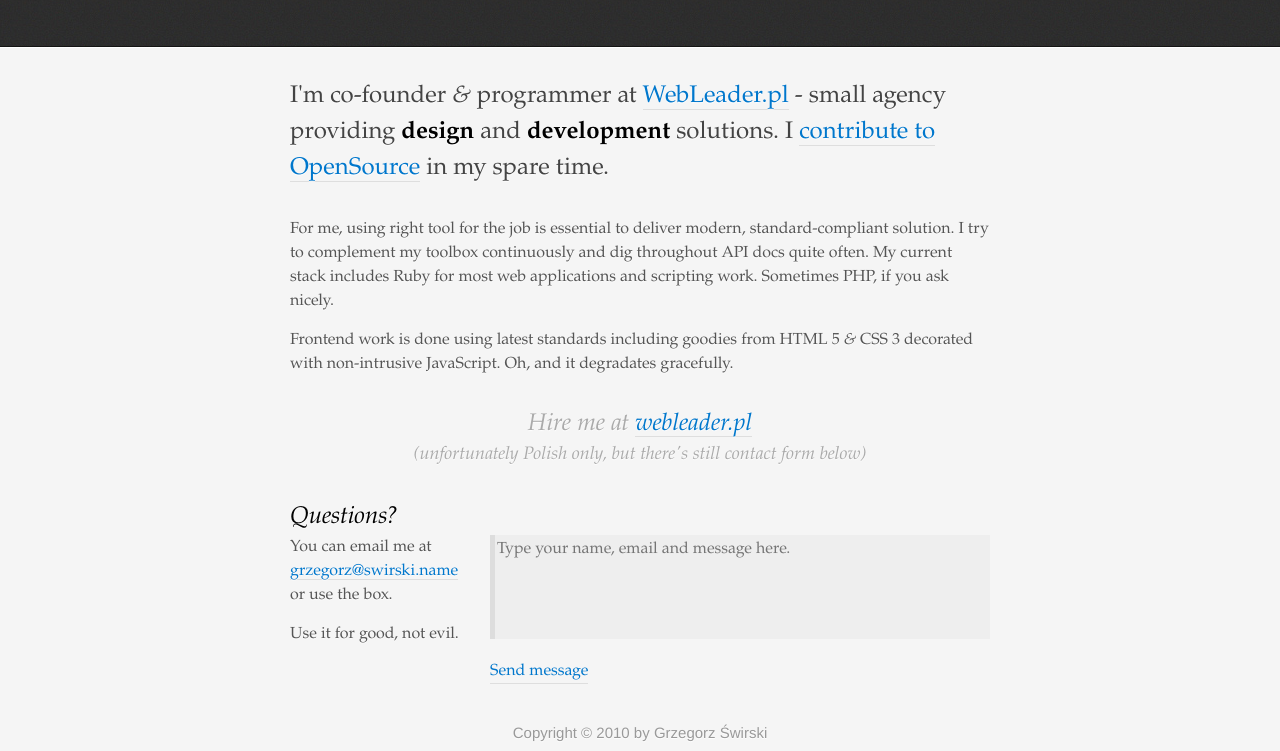
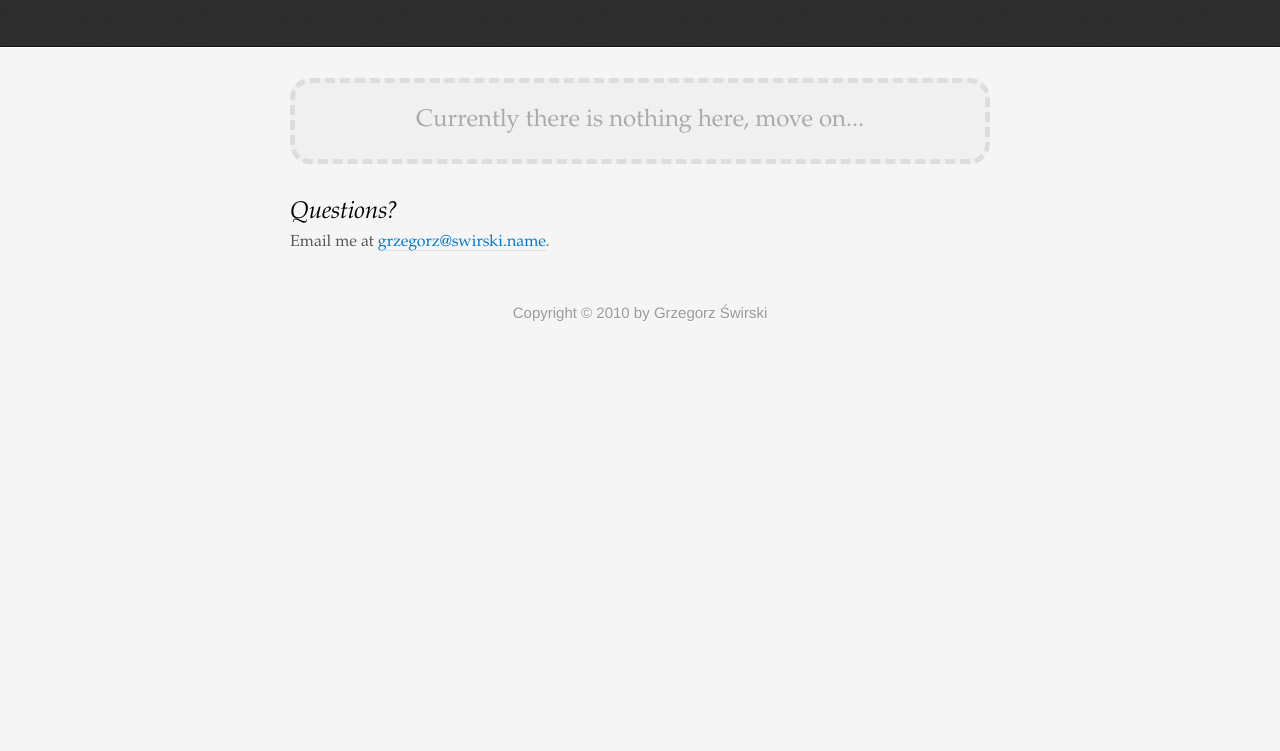
Before and after one commit to gswirski/gswirski.github.com, a plain HTML site: page index.html in a window 1280 px wide. Shown: the part 134-885 px from the top of the page. After the commit the page ends 800 px from the top, so only its background shows below. Drawn offline with nearby package versions, Linux system fonts and the light colour scheme.

Commit message:
Removed... everything?

```diff
--- a/index.html
+++ b/index.html
@@ -18,56 +18,16 @@
         I build rock-solid <span class="what">web applications</span>.
       </h2>
     </div>
+
     <div class="article">
-      <p class="info">
-        I'm co-founder <span class="amp">&amp;</span> programmer at
-        <a href="http://webleader.pl">WebLeader.pl</a> - small agency
-        providing <strong>design</strong> and <strong>development</strong>
-        solutions.
-
-        I&nbsp;<a href="http://github.com/sognat">contribute to OpenSource</a>
-        in my spare time.</p>
-
+      <div class="info">
+        Currently there is nothing here, move on...
+      </div>
+      <h3>Questions?</h3>
       <p>
-        For me, using right tool for the job is essential to deliver modern,
-        standard-compliant solution. I try to complement my toolbox
-        continuously and dig throughout API docs quite often.
-
-        My current stack includes Ruby for most web applications and
-        scripting work. Sometimes PHP, if you ask nicely.
+        Email me at
+        <a href="mailto:grzegorz@swirski.name">grzegorz@swirski.name</a>.
       </p>
-      <p>
-        Frontend work is done using latest standards including goodies from
-        HTML 5 <span class="amp">&amp;</span> CSS 3 decorated with
-        non-intrusive JavaScript. Oh, and it degradates gracefully.
-      </p>
-
-      <p class="status">
-        Hire me at <a href="http://webleader.pl">webleader.pl</a>
-
-        <span class="small">
-          (unfortunately Polish only, but there's still contact form below)
-        </span>
-      </p>
-
-      <h3>Questions?</h3>
-      <form method="post" action="http://sognat.com/send-mail.php">
-        <div class="one-third">
-          <p>
-            You can email me at
-            <a href="mailto:grzegorz@swirski.name">grzegorz@swirski.name</a>
-            or use the box.
-          </p>
-
-          <p>Use it for good, not evil.</p>
-        </div>
-
-        <div class="two-thirds">
-          <textarea name="message" id="message"
-            placeholder="Type your name, email and message here."></textarea>
-            <input type="submit" name="send" id="send" value="Send message" />
-        </div>
-      </form>
     </div>
 
     <div class="copyright">Copyright &copy; 2010 by Grzegorz Świrski</div>
--- a/stylesheets/style.css
+++ b/stylesheets/style.css
@@ -66,8 +66,17 @@ strong {
   font-size: 24px; }
 
 .info, .status {
+  border: 5px dashed #DDD;
+  border-radius: 20px;
+  -moz-border-radius: 20px;
+  -webkit-border-radius: 20px;
+  text-align: center;
+  text-shadow: none;
+  background: #F0F0F0;
+  padding: 20px;
+  margin: 0px -20px;
   font-size: 1.5em;
-  color: #444;
+  color: #AAA;
   margin: 30px 0px; }
 
 .status {
@@ -130,4 +139,4 @@ input#send {
   font: 15px HelveticaNeue-Light, "Helvetica Neue Light", "Helvetica Neue", Helvetica, arial, sans-serif;
   text-align: center;
   text-shadow: 0px 1px 1px white;
-  margin: 20px 0px 10px 0px; }
+  margin: 50px 0px 10px 0px; }
```
